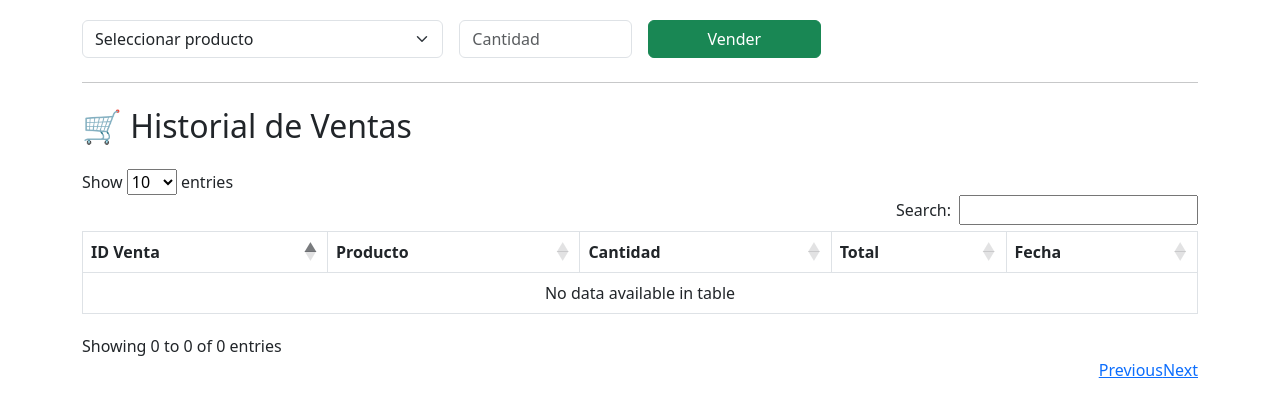
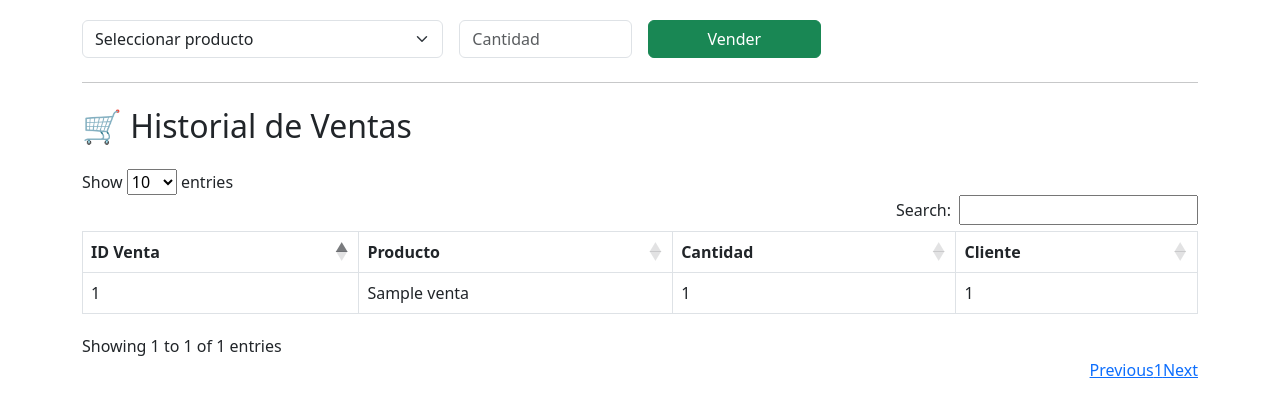
Before and after one commit to IgnacioTdev/Mascotelis, a PHP site: page / in a window 1280 px wide. Shown: the part 540-946 px from the top of the page. Run offline with PHP 8.4, Linux system fonts and the light colour scheme; tables that the repository leaves empty hold one stand-in row (values such as "Sample post"); some libraries are stand-ins or nearby versions.

Commit message:
Refactor ventas.controller.php and ventas.model.php to improve structure and add listing functionality for ventas

```diff
--- a/controllers/ventas.controller.php
+++ b/controllers/ventas.controller.php
@@ -1,10 +1,19 @@
 <?php
 
-class ctrVentas {
+class ctrVentas
+{
 
-  public function ctrRegistrarVenta($datos){
+  public function ctrRegistrarVenta($datos)
+  {
     $table = "ventas";
     $respuesta = (new mdlVentas)->mdlRegistrarVentas($table, $datos);
     return $respuesta;
   }
+
+  public function ctrListarVentas()
+  {
+    $table = "ventas";
+    $respuesta = (new mdlVentas)->mdlListarVentas($table);
+    return $respuesta;
+  }
 }
--- a/index.php
+++ b/index.php
@@ -1,10 +1,11 @@
 <?php
 require_once 'models/productos.model.php';
+require_once 'models/ventas.model.php';
 require_once __DIR__ . '/controllers/productos.controller.php';
 require_once __DIR__ . '/controllers/ventas.controller.php';
 
 $productos = (new ctrProductos)->ctrListarProductos();
-
+$ventas = (new ctrVentas)->ctrListarVentas();
 
 ?>
 
@@ -104,10 +105,18 @@ $productos = (new ctrProductos)->ctrListarProductos();
           <th>ID Venta</th>
           <th>Producto</th>
           <th>Cantidad</th>
-          <th>Total</th>
-          <th>Fecha</th>
+          <th>Cliente</th>
         </tr>
       </thead>
+      <tbody>
+        <?php foreach ($ventas as $v): ?>
+          <tr>
+            <td><?= $v['ID_Venta'] ?></td>
+            <td><?= $v['nombreProducto'] ?></td>
+            <td><?= $v['cantidad'] ?></td>
+            <td><?= $v['Cliente_ID'] ?></td>
+          </tr>
+        <?php endforeach; ?>
 
     </table>
   </div>
--- a/models/ventas.model.php
+++ b/models/ventas.model.php
@@ -18,4 +18,13 @@ class mdlVentas
       return "error";
     }
   }
+
+  public function mdlListarVentas($table)
+  {
+    $stmt = (new Conexion)->conectar()->prepare("
+      SELECT * FROM $table
+      ");
+    $stmt->execute();
+    return $stmt->fetchAll();
+  }
 }
```
